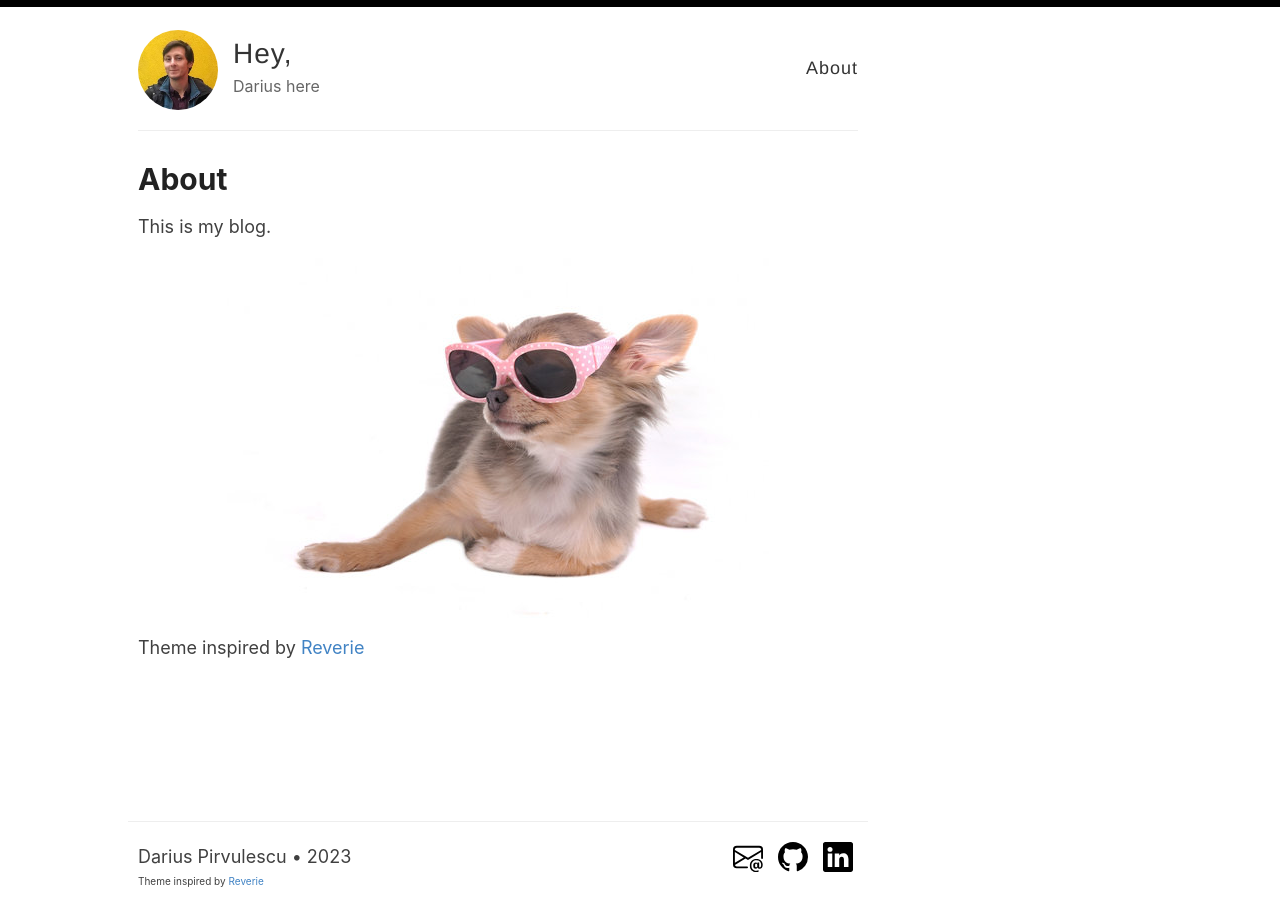
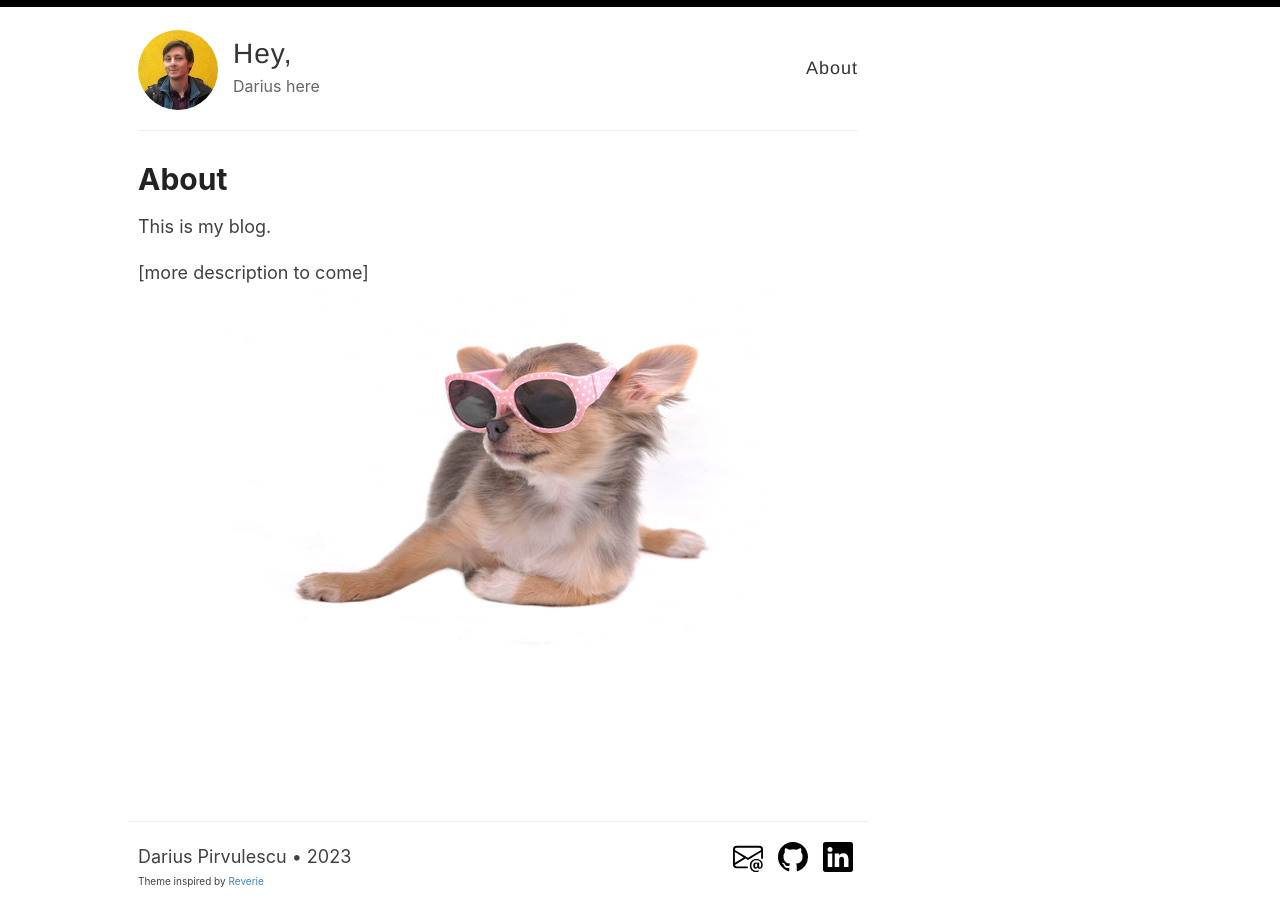
Before and after one commit to dogozone/blog, a Jekyll site: the page built from _pages/about.md, in a window 1280 px wide. Built offline with Jekyll 4.4.1, drawn with Linux system fonts in a browser that asks for light colours.

Commit message:
Update about page

```diff
--- a/_pages/about.md
+++ b/_pages/about.md
@@ -6,6 +6,5 @@ permalink: /about/
 
 This is my blog.
 
+[more description to come]
 ![image]({{ site.baseurl }}/assets/images/fly-dog.jpg)
-
-Theme inspired by [Reverie](https://github.com/amitmerchant1990/reverie)
```
